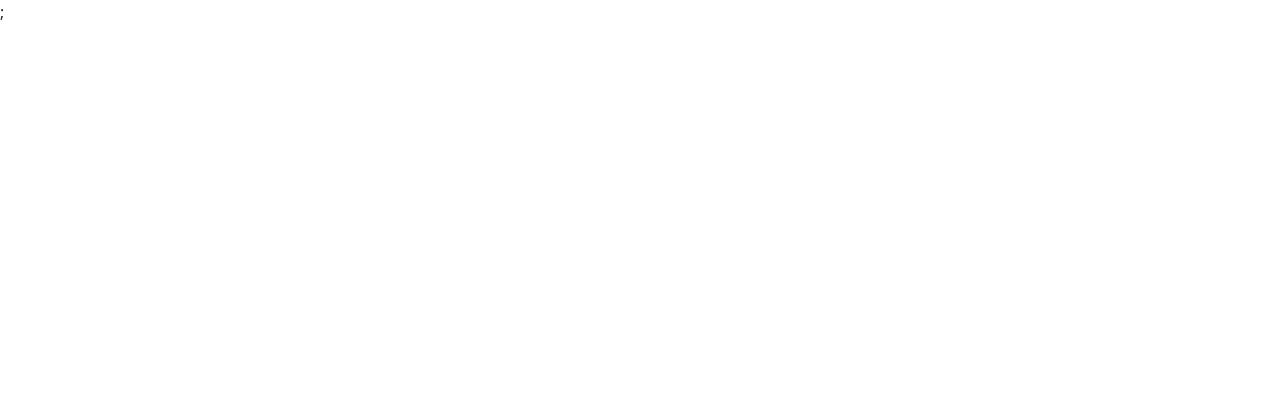
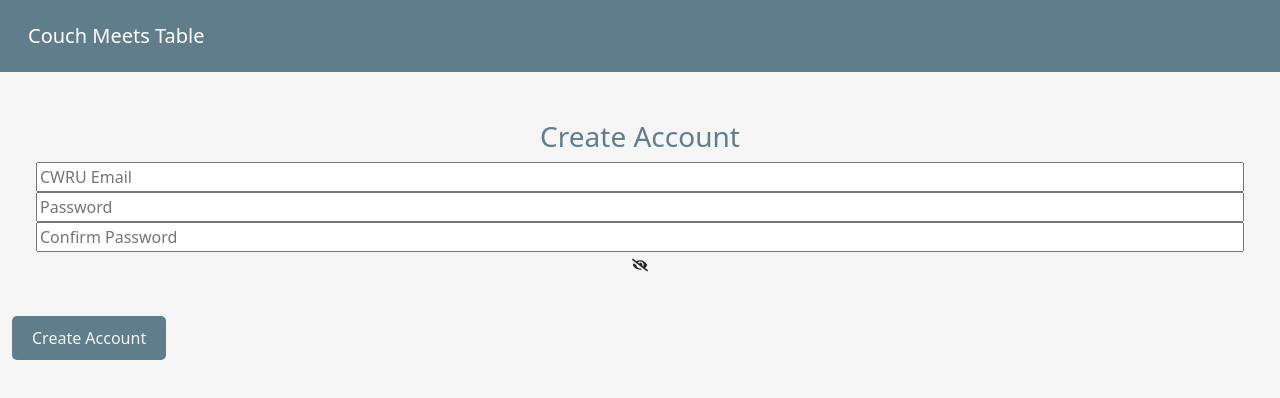
Before and after one commit to bhavyapkrishna/couch-meets-table, a React (Create React App) app in the folder client/: page /signup in a window 1280 px wide. Before the commit this address had no page. Shown: the top 398 px of the page. Built offline with nearby package versions, Linux system fonts and the light colour scheme.

Commit message:
sign up page

```diff
--- a/client/src/App.js
+++ b/client/src/App.js
@@ -1,6 +1,7 @@
 import "bootstrap/dist/css/bootstrap.min.css";
 import { BrowserRouter as Router, Routes, Route } from "react-router-dom";
 import LoginPage from "./pages/LoginPage";
+import SignUpPage from "./pages/SignUpPage";
 import HomePage from "./pages/HomePage";
 import QuizPage from "./pages/QuizPage";
 import ProfilePage from "./pages/ProfilePage";
@@ -14,9 +15,10 @@ function App() {
               <Routes>
                   <Route path="/" element={<HomePage />} />
                   <Route path="/login" element={<LoginPage />} />
+                  <Route path="/signup" element={<SignUpPage />} />
                   <Route path="/quiz" element={<QuizPage />} />
                   <Route path="/profile" element={<ProfilePage />} />
-                  <Route path="/swiping" element={<SwipePage />}></Route>
+                  <Route path="/swiping" element={<SwipePage />} />
               </Routes>
           </Router>
       </UserProvider>
--- a/client/src/pages/QuizPage.js
+++ b/client/src/pages/QuizPage.js
@@ -1,5 +1,6 @@
 import {useState} from "react";
 import {useNavigate} from "react-router-dom";
+import Navbar from "../components/Navbar";
 
 const questions = [
   {text: "When do you usually wake up?",
@@ -33,7 +34,7 @@ const QuizPage = () => {
     if (currentQuestion < questions.length - 1) {
       setCurrentQuestion(currentQuestion + 1);
     } else {
-      navigate("/profile");
+      navigate("/signup");
     }
   };
 
@@ -45,6 +46,8 @@ const QuizPage = () => {
 
   return (
     <div className="container-fluid vh-100 d-flex flex-column align-items-center pt-5">
+      <Navbar />
+      <div className="card p-4 text-center mt-5 border-0 custom-bg">
         <h1 className="h3 custom-txt">Roommate Quiz</h1>
         <p> Question {currentQuestion+1}: {questions[currentQuestion].text}</p>
 
@@ -95,6 +98,7 @@ const QuizPage = () => {
 
         </div>
       </div>
+    </div>
   );
 };
 
--- /dev/null
+++ b/client/src/pages/SignUpPage.js
@@ -0,0 +1,75 @@
+import {useContext, useState} from "react";
+import {useNavigate} from "react-router-dom";
+import Navbar from "../components/Navbar";
+import { FaEye, FaEyeSlash } from "react-icons/fa";
+import {UserContext} from "../UserContext";
+
+const SignUpPage = () => {
+    const navigate = useNavigate();
+    const [email, setEmail] = useState("");
+    const [password, setPassword] = useState("");
+    const [passwordCheck, setPasswordCheck] = useState("");
+    const [showPassword, setShowPassword] = useState(false);
+    const { user } = useContext(UserContext);
+
+    const handleSignUp = () =>
+    {
+        if(!email.endsWith("@case.edu")) {
+            alert("Please enter a valid CWRU email address")
+            return;
+        }
+        if(!password) {
+            alert("Please enter a password")
+            return;
+        }
+        if(password != passwordCheck) {
+            alert("Passwords do not match")
+            return;
+        }
+        navigate("/profile");
+    };
+
+    const setPasswordVisible = () => {
+        setShowPassword(!showPassword);
+    };
+
+    return (
+       <div className="container-fluid custom-bg vh-100 d-flex flex-column justify-content-start pt-5">
+            <Navbar />
+            {/*Content*/}
+            <div className="card p-4 text-center mt-5 border-0 custom-bg">
+                <h1 className="h3 custom-txt">Create Account</h1>
+                <input
+                    type="text"
+                    placeholder="CWRU Email"
+                    value={email}
+                    onChange={(e) => setEmail(e.target.value)}
+                />
+                <input
+                    type={showPassword ? "text" : "password"}
+                    placeholder="Password"
+                    value={password}
+                    onChange={(e) => setPassword(e.target.value)}
+                />
+                <input
+                    type={showPassword ? "text" : "password"}
+                    placeholder="Confirm Password"
+                    value={passwordCheck}
+                    onChange={(e) => setPasswordCheck(e.target.value)}
+                />
+                <span
+                    onMouseDown={setPasswordVisible}
+                    onMouseUp={setPasswordVisible}
+                    onMouseLeave={() => setShowPassword(false)}
+                >
+                    {showPassword ? <FaEye /> : <FaEyeSlash />}
+                </span>
+            </div>
+            <div className="mt-3">
+                <button onClick={handleSignUp} className="custom-btn">Create Account</button>
+            </div>
+        </div>
+    )
+}
+
+export default SignUpPage;
```
Also changed, not shown: client/src/SignUpPage.js (deleted). Lines whose indentation alone changed are shown as unchanged.
